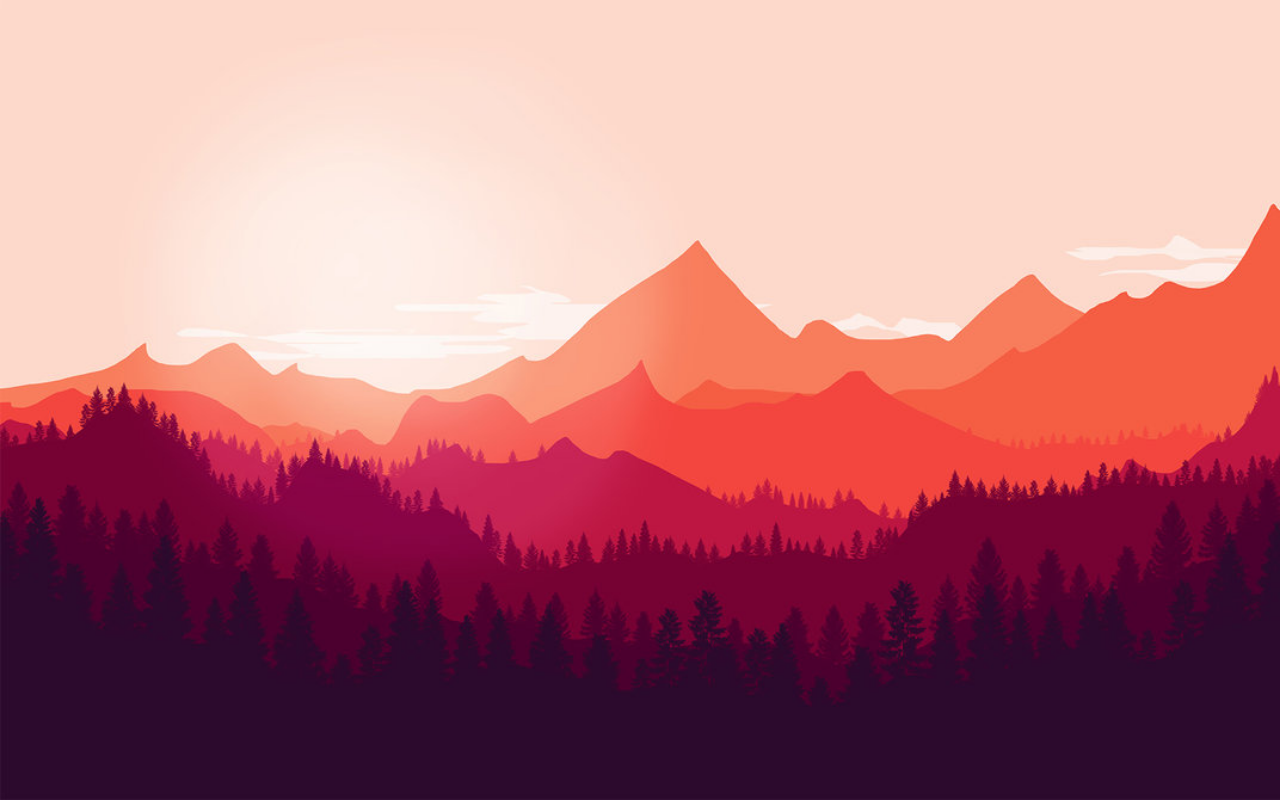
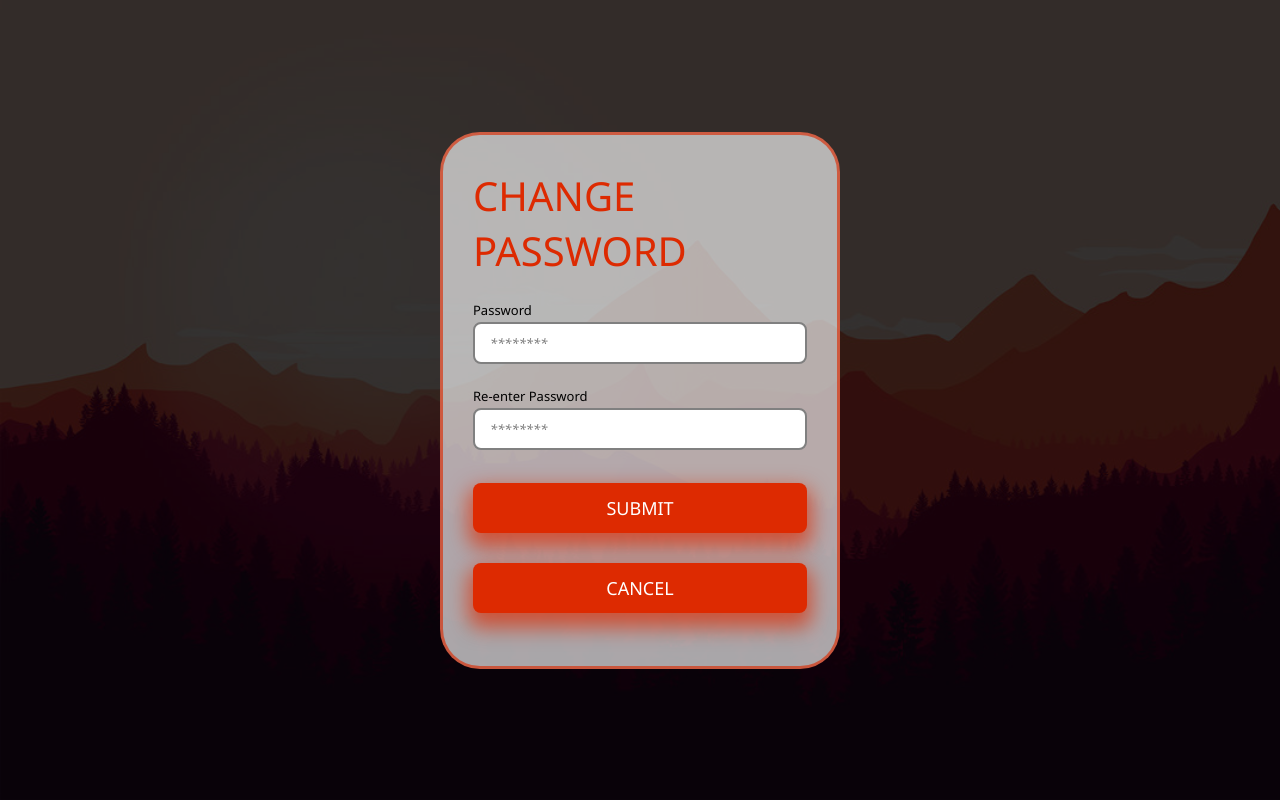
Before and after one commit to Kingkishor99/loginpage, a React (Create React App) app: page /h in a window 1280 px wide. Built offline with nearby package versions, Linux system fonts and the light colour scheme.

Commit message:
seven commit

```diff
--- a/public/index.html
+++ b/public/index.html
@@ -29,6 +29,7 @@
   <body>
     <noscript>You need to enable JavaScript to run this app.</noscript>
     <div id="root"></div>
+    <div id="portal"></div>
     <!--
       This HTML file is a template.
       If you open it directly in the browser, you will see an empty page.
--- a/src/App.js
+++ b/src/App.js
@@ -6,16 +6,25 @@ import Home from './component/Home'
 import Loginpage from './component/Loginpage'
 import { Router } from "react-router-dom"
 import history from "./history"
+import Changepassword from "./component/Changepassword"
 
 
 function App() {
     return (
+
+
         <BrowserRouter>
+
             <Router history={history}>
                 <Route exact path="/" component={Loginpage} />
                 <Route exact path="/Home" component={Home} />
+                <Route exact path="/h" component={Changepassword} />
+
+
+
             </Router>
         </BrowserRouter>
+
     )
 }
 
--- /dev/null
+++ b/src/component/Changepassword.js
@@ -0,0 +1,88 @@
+import { logDOM } from '@testing-library/react'
+import { getAuth, updatePassword } from 'firebase/auth'
+import React, { useEffect, useRef, useState } from 'react'
+import ReactDOM from 'react-dom'
+import { scryRenderedDOMComponentsWithClass } from 'react-dom/test-utils'
+import { fire } from '../firebase'
+import history from '../history'
+
+
+function Changepassword() {
+
+    const [errorone, setErrorone] = useState()
+    const [errortwo, setErrortwo] = useState()
+    const [clas, setClas] = useState("formthree")
+    const re = useRef()
+    const pass = useRef()
+    useEffect(() => {
+
+        setTimeout(() => setClas("formtwo"), 50)
+
+    }, [])
+
+
+    const changepasscode = () => {
+
+        if (pass.current.value.length > 5) {
+
+            if (re.current.value == pass.current.value) {
+                try {
+
+                    const auth = getAuth();
+                    const user = auth.currentUser;
+                    updatePassword(user, pass.current.value)
+                    console.log(user);
+
+                } catch (err) {
+
+                    console.log(err.code);
+                }
+
+
+            } else {
+                setErrortwo("Password did not match")
+                setErrorone("")
+            }
+        }
+        else {
+            setErrorone("Enter at least 6 characters")
+            setErrortwo("")
+        }
+
+    }
+    const cancel = () => {
+        // history.push("/")
+        setClas("formthree")
+    }
+
+    return ReactDOM.createPortal(
+
+        <div className='portal'>
+
+            <div className={clas}>
+                <div className='title'>CHANGE<br /> PASSWORD</div>
+
+                <div>
+                    <div>Password</div>
+                    <input ref={pass} className="input" type="password" placeholder='********' />
+                    <div className={errorone ? 'error' : ""}>{errorone}</div>
+
+                </div>
+
+                <div>
+                    <div>Re-enter Password</div>
+                    <input ref={re} className="input" type="password" placeholder='********' />
+                    <div className={errortwo ? 'error' : ""}>{errortwo}</div>
+                </div>
+
+                <div>
+                    <button className='login' onClick={e => changepasscode(e)}>SUBMIT</button>
+                    <button className='login' onClick={e => cancel(e)}>CANCEL</button>
+                </div>
+            </div>
+        </div>, document.getElementById("portal")
+
+    )
+}
+
+export default Changepassword
--- a/src/component/Loginpage.js
+++ b/src/component/Loginpage.js
@@ -3,6 +3,7 @@ import React, { useEffect, useRef, useState } from 'react'
 import { Link } from 'react-router-dom'
 import { fire, login, signup, useAuth } from '../firebase'
 import history from '../history'
+import Changepassword from './Changepassword'
 
 
 function Loginpage() {
@@ -14,7 +15,7 @@ function Loginpage() {
     const [mailerror, setMailerror] = useState()
     const [passerror, setPasserror] = useState()
     const [confirmerror, setConfirmerror] = useState()
-    const [checkbox, setCheckbox] = useState(false)
+    const [checkbox, setCheckbox] = useState(0)
     const email = useRef()
     const password = useRef()
     const re_enter = useRef()
@@ -22,6 +23,11 @@ function Loginpage() {
     const currentUser = useAuth()
 
     const loginhandle = async (e) => {
+        if (checkbox == 1) {
+            document.cookie = `email= ${email.current.value}; path=http://localhost:3000/`
+            document.cookie = `password= ${password.current.value}; path=http://localhost:3000/`
+            console.log("saved");
+        }
         setPasserror("")
         setMailerror("")
         // console.log("loginhandler")
@@ -61,10 +67,7 @@ function Loginpage() {
                 };
             }
         }
-        if (checkbox) {
-            document.cookie = `email= ${email.current.value}; path=http://localhost:3000/`
-            document.cookie = `password= ${password.current.value}; path=http://localhost:3000/`
-        }
+
         password.current.value = ""
     }
 
@@ -78,23 +81,18 @@ function Loginpage() {
         setPasserror("")
         setConfirmerror("")
 
+        if (password.current.value == re_enter.current.value) {
+            var passcode = password.current.value
+        } else {
+            setConfirmerror("Password did not match")
+        }
 
         if (!us.current.value) {
             setUsererror("Enter user name")
         }
-
-        if (password.current.value == re_enter.current.value) {
-            var passcode = password.current.value
-
-        } else {
-            setConfirmerror("Password did not match")
-
-        }
-
-
+        else if (us.current.value) {
             try {
                 await signup(email.current.value, passcode)
-
                 history.push("/home")
 
             } catch (error) {
@@ -129,11 +127,9 @@ function Loginpage() {
                         setPasserror("Network request faild");
                         break;
                     };
-
-
                 }
             }
-
+        }
         // fire.database.ref('user').set({ n: us.current.value })
     }
 
@@ -171,14 +167,21 @@ function Loginpage() {
 
     const setcookie = () => {
 
-        if (checkbox) {
-            setCheckbox(false)
+
+        if (checkbox == 1) {
+            setCheckbox(0)
         } else {
-            setCheckbox(true)
+            setCheckbox(1)
         }
-        console.log(checkbox);
 
     }
+
+    const openportal = e => {
+        console.log("heeeee");
+        return <Changepassword />
+    }
+
+
 
     return (
         <div className='main-wrapper'>
@@ -225,7 +228,7 @@ function Loginpage() {
                 {(a !== 1) ?
                     <div className='extracontent'>
                         <span > <input type="checkbox" className='checkbox' onClick={setcookie} />Remember Me</span>
-                        <span > <Link to="/chnage" id='link'>Forget Your Password?</Link> </span>
+                        <span > <Link to="/h" id='link'>Forget Your Password?</Link> </span>
                     </div> : ("")
                 }
 
--- a/src/style.css
+++ b/src/style.css
@@ -20,8 +20,6 @@
     top: 70px;
     background-color: rgba(255, 255, 255, 0.651);
     transition: height 0.5s ease-in-out;
-
-
 }
 
 body {
@@ -38,6 +36,43 @@ body {
 
 .input:focus {
     color: black;
+}
+
+.portal {
+    display: flex;
+    justify-content: center;
+    align-items: center;
+    z-index: 5;
+    background-color: rgba(0, 0, 0, 0.795);
+    width: 100vw;
+    height: 100vh;
+}
+
+.formtwo {
+    display: flex;
+    flex-direction: column;
+    justify-content: center;
+    border: 3px solid #dd2901a2;
+    display: inline-block;
+    padding: 10px 30px;
+    position: absolute;
+    border-radius: 40px;
+    background-color: rgba(255, 255, 255, 0.651);
+    transition: margin 1s ease-in-out;
+}
+
+.formthree {
+    display: flex;
+    flex-direction: column;
+    justify-content: center;
+    border: 3px solid #dd2901a2;
+    display: inline-block;
+    padding: 10px 30px;
+    position: absolute;
+    margin-top: -3000px;
+    border-radius: 40px;
+    background-color: rgba(255, 255, 255, 0.651);
+    transition: margin 2s ease-in-out;
 }
 
 .input {
@@ -64,6 +99,8 @@ body {
 #link {
     appearance: none;
     color: #DD2A01;
+    border-bottom: 1px solid #DD2A01;
+    cursor: pointer;
 }
 
 .login {
@@ -81,7 +118,9 @@ body {
 
 }
 
-.form>div {
+.form>div,
+.formtwo>div,
+.formthree>div {
     margin: 23px 0px;
     transition: margin 0.5s ease-in-out;
 }
@@ -125,7 +164,6 @@ body {
     right: 9vw;
     top: 10px;
     font-size: large;
-
     position: absolute;
 }
 
@@ -152,9 +190,10 @@ body {
     width: 300px;
     padding: 10px 15px;
     color: rgb(161, 15, 15);
-
+    height: auto;
     border-radius: 8px;
     margin-top: 3px;
+
 
 }
 
```
Lines whose indentation alone changed are shown as unchanged.
